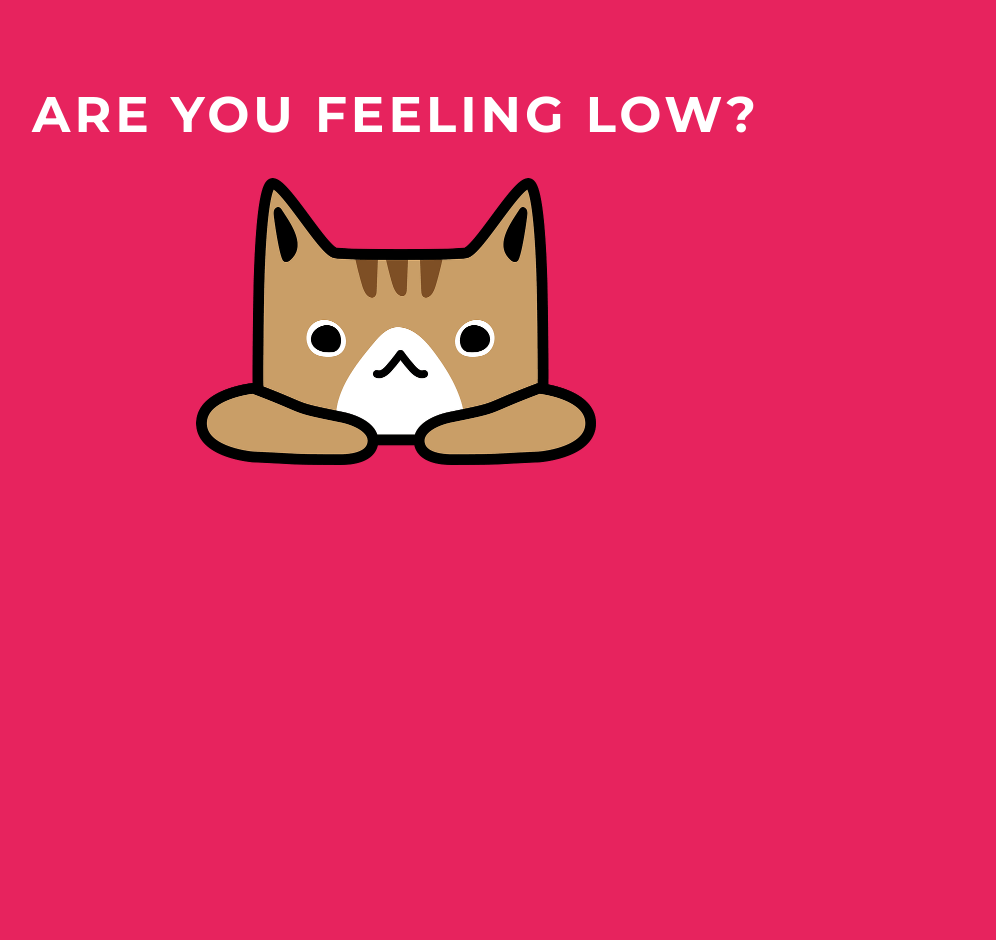
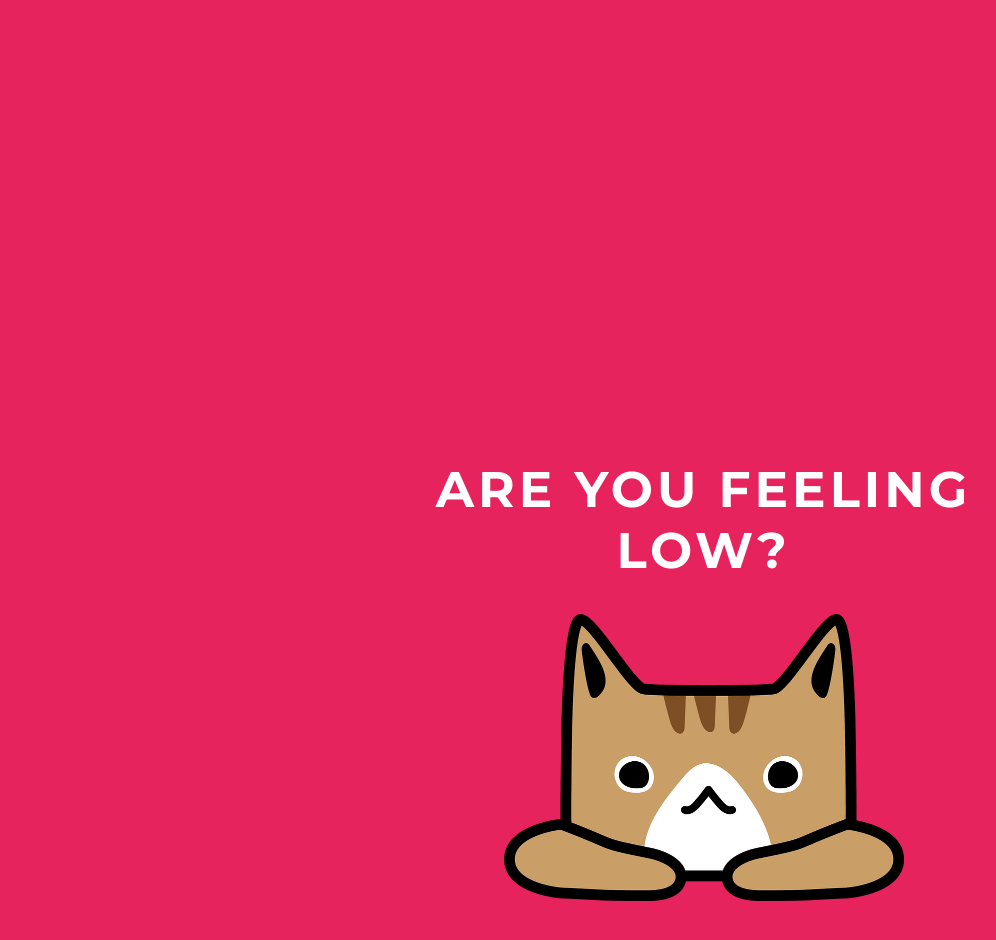
Before and after one commit to ijizench/wors.github.io, a plain HTML site: page index.html in a window 1280 px wide. Shown: the whole page, without its empty margins (244-1240 px from the left). Before the commit the page ends 800 px from the top, so only its background shows below. Drawn offline with nearby package versions, Linux system fonts and the light colour scheme.

Commit message:
Update feelcss.css

```diff
--- a/feelcss.css
+++ b/feelcss.css
@@ -4,7 +4,10 @@ body {
     background: rgb(231, 35, 94);
     font-family: 'Montserrat', sans-serif;
     color: #fff;
-     margin:0 auto;
+     position: absolute;
+  top: 50%;
+  left: 50%;
+  margin: -25px 0 0 -25px;
 }
 
 h1 {
```
